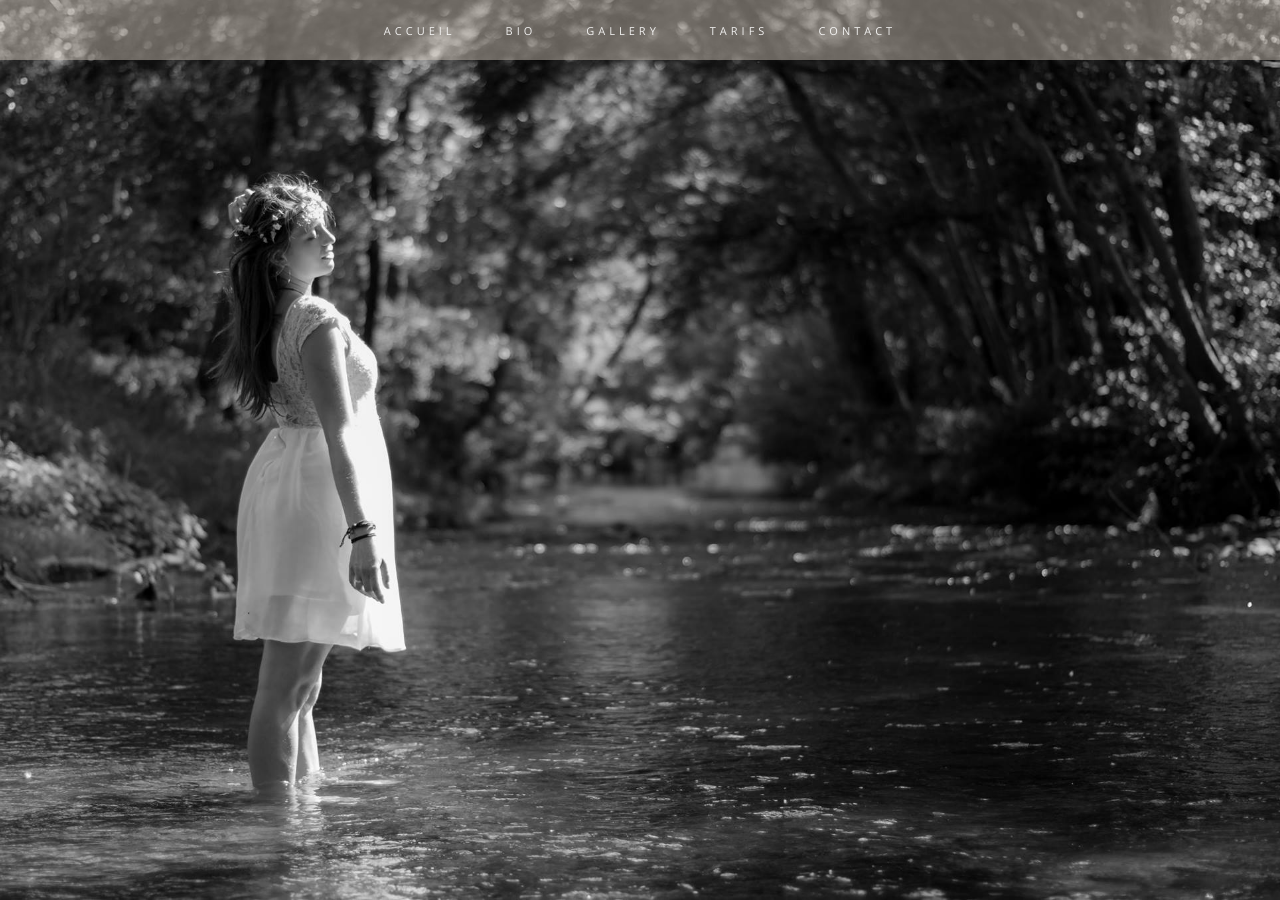
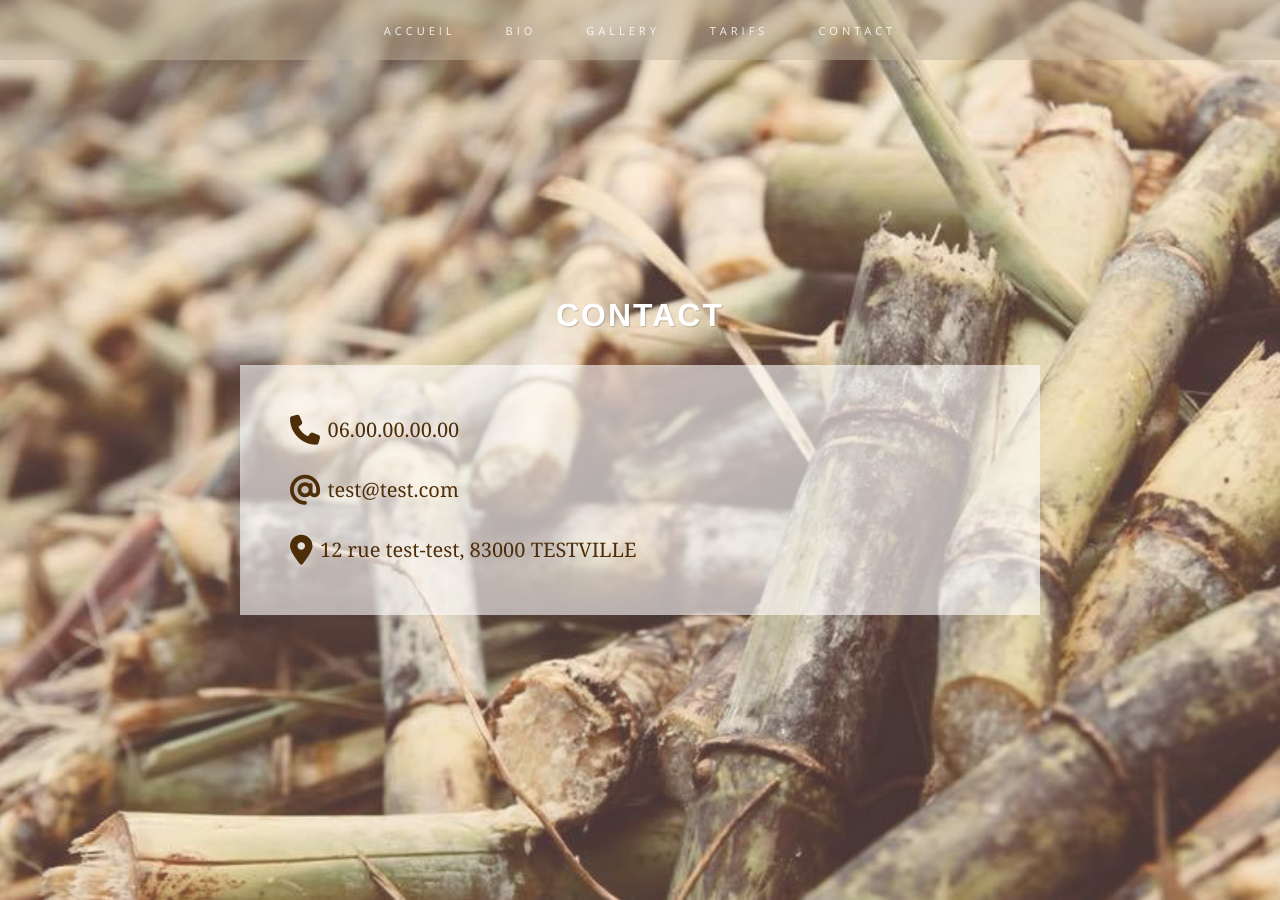
Before and after one commit to zappamarie/loopings-pictures, a Jekyll site: the page built from contact.html, in a window 1280 px wide. Built offline with Jekyll 4.4.1, drawn with Linux system fonts in a browser that asks for light colours; nearby versions of some CDN libraries.

Commit message:
add page contact template

```diff
--- a/_layouts/contact.html
+++ b/_layouts/contact.html
@@ -3,7 +3,7 @@
 
   {% include head.html %}
 
-  <body id="body-biography">
+  <body id="body-contact">
 
     <div class="loader">
       <img class="logo" src="{{ site.baseurl }}/img/logo-transparent-white.png" alt="logo-loopings-pictures">
@@ -11,6 +11,24 @@
 
     {% include header.html %}
 
+    <h1 class="contact__title">Contact</h1>
+
+    <div class="contact__block">
+      <div class="contact__line">
+        <i class="fa fa-phone">&nbsp;</i>
+        <p>06.00.00.00.00</p>
+      </div>
+      <div class="contact__line">
+        <i class="fa fa-at">&nbsp;</i>
+        <p>test@test.com</p>
+      </div>
+      <div class="contact__line">
+        <i class="fa fa-map-marker">&nbsp;</i>
+        <p>12 rue test-test, 83000 TESTVILLE</p>
+      </div>
+      <!-- <img src="{{ site.baseurl }}/img/map.png" alt=""> -->
+    </div>
+
     <script src="{{ site.baseurl }}/js/utils.js"></script>
 
   </body>
--- a/_sass/_contact.scss
+++ b/_sass/_contact.scss
@@ -0,0 +1,66 @@
+#body-contact {
+  align-items: center;
+  background-image: url('../img/contact.jpg');
+  background-position: center;
+  background-repeat: no-repeat;
+  background-size: cover;
+  display: flex;
+  flex-direction: column;
+  height: 100%;
+  justify-content: center;
+  width: 100%;
+
+  &::after {
+    content: '';
+    position: absolute;
+    height: 100%;
+    width: 100%;
+    background-color: rgba(255,255,255,.2);
+    z-index: -1;
+  }
+
+  nav {
+    background: rgba(190, 177, 154, 0.52);
+  }
+}
+
+.contact__title {
+  color: white;
+  font-size: 32px;
+  letter-spacing: 2px;
+  text-shadow: 1px 1px 1px rgba(0,0,0,.2);
+  text-transform: uppercase;
+}
+
+.contact__block {
+  background-color: rgba(255, 255, 255, 0.6);
+  box-sizing: border-box;
+  // height: 300px;
+  margin: 10px;
+  overflow: hidden;
+  padding: 50px;
+  position: relative;
+  width: 800px;
+}
+
+.contact__line {
+  align-items: center;
+  color: #4e2e08;
+  display: flex;
+  font-family: Georgia;
+  font-size: 20px;
+  justify-content: flex-start;
+  margin-bottom: 30px;
+
+  &:last-child {
+    margin-bottom: 0;
+  }
+
+  i {
+    font-size: 30px;
+  }
+
+  p {
+    margin: 0;
+  }
+}
```
Also changed, not shown: img/contact.jpg (added), img/map.png (added).
